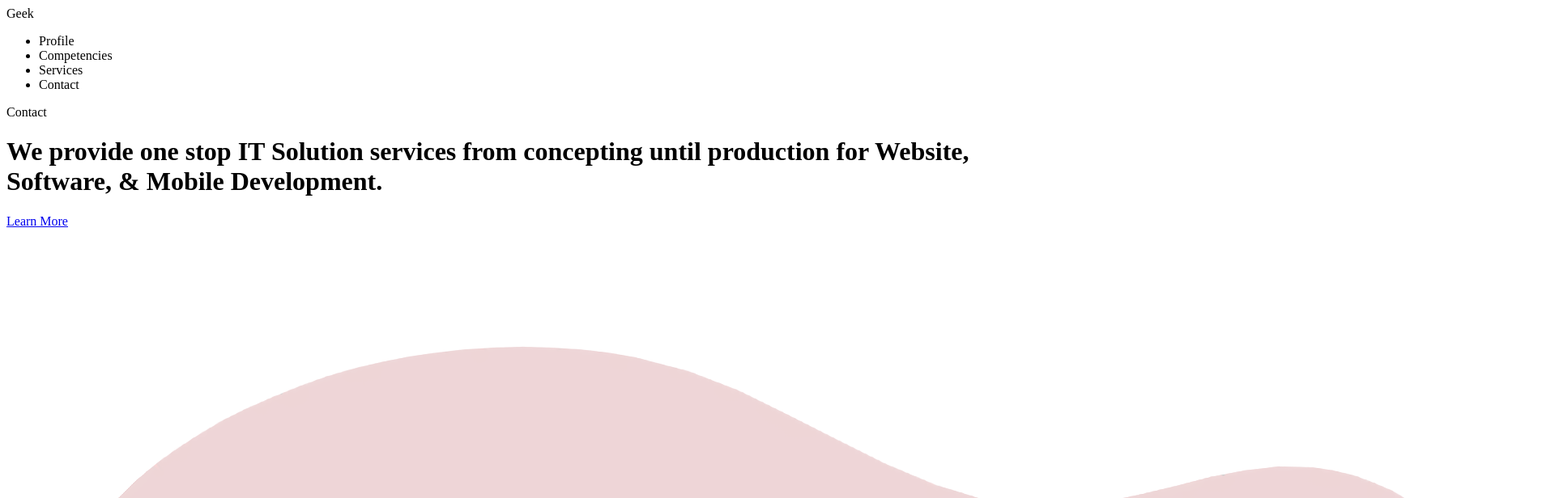
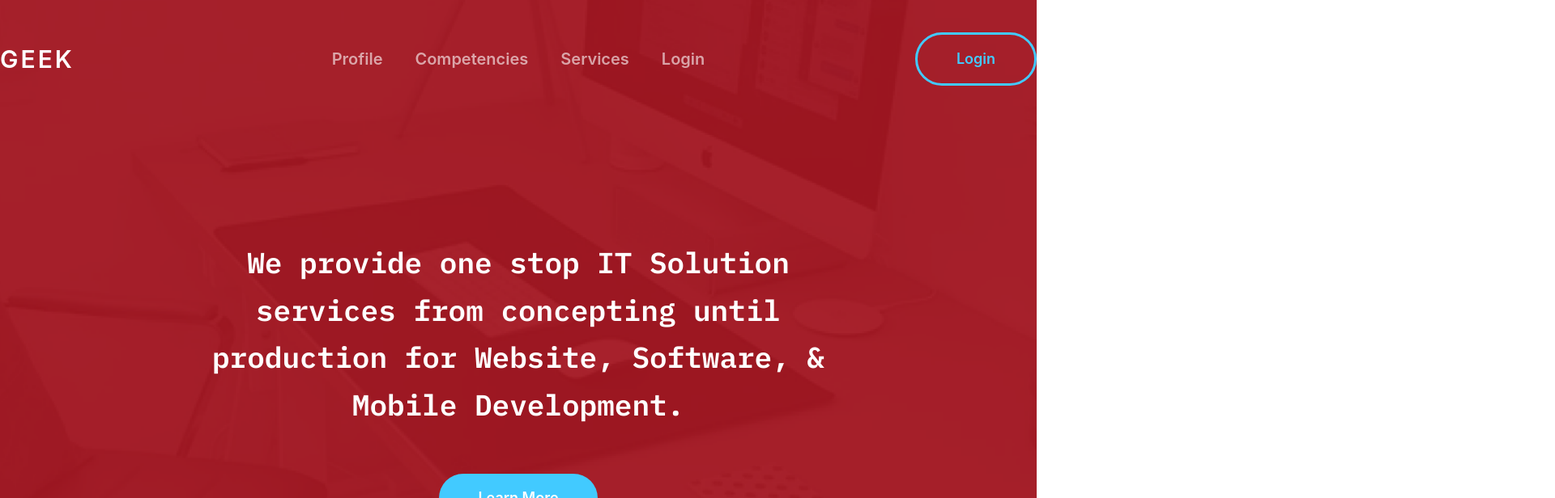
Before and after one commit to handy-reza/geek-solution, a Next.js app: page / in a window 1280 px wide. Shown: the top 616 px of the page at 81% size, 1920 px wide, since content can reach past the window. Built offline with nearby package versions, Linux system fonts and the light colour scheme.

Commit message:
scroll done

```diff
--- a/components/ContactSection.js
+++ b/components/ContactSection.js
@@ -4,7 +4,7 @@ import Field from "./Field";
 
 export default function Contact() {
   return (
-    <section className="container mx-auto pt-10 pb-12">
+    <section className="container mx-auto pt-10 pb-12 h-auto" id="contact">
       <div className="bg-gray-100 p-14 flex rounded-lg">
         <div className="w-6/12">
           <p className="font-semibold text-5xl text-blue-800">Geek Contact</p>
--- a/components/Nav.js
+++ b/components/Nav.js
@@ -2,10 +2,10 @@ import NavItem from "./NavItems";
 export default function Nav() {
   return (
     <ul className="flex justify-center space-x-10">
-      <NavItem>Profile</NavItem>
-      <NavItem>Competencies</NavItem>
-      <NavItem>Services</NavItem>
-      <NavItem>Contact</NavItem>
+      <NavItem href="#profile">Profile</NavItem>
+      <NavItem href="#competencies">Competencies</NavItem>
+      <NavItem href="#services">Services</NavItem>
+      <NavItem href="#contact">Login</NavItem>
     </ul>
   );
 }
--- a/components/NavItems.js
+++ b/components/NavItems.js
@@ -1,7 +1,7 @@
-export default function NavItem({ children }) {
+export default function NavItem({ href, children }) {
   return (
     <li>
-      <a className="text-white text-opacity-60 hover:text-opacity-100 transition font-semibold text-xl">
+      <a href={href} className="text-white text-opacity-60 hover:text-opacity-100 transition font-semibold text-xl">
         {children}
       </a>
     </li>
--- a/components/Navbar.js
+++ b/components/Navbar.js
@@ -9,8 +9,8 @@ export default function Navbar() {
         <Nav />
       </div>
       <div className="w-3/12 text-right">
-        <Button pill variant="outline-blue">
-          Contact
+        <Button href="#contact" pill variant="outline-blue">
+          Login
         </Button>
       </div>
     </header>
--- a/components/ProfileSection.js
+++ b/components/ProfileSection.js
@@ -1,7 +1,7 @@
 import Title from "./SectionTitle";
 export default function Profile() {
   return (
-    <section>
+    <section id="profile">
       <div className="container mx-auto">
         <div className="flex items-center my-30">
           <div className="w-6/12">
--- a/components/SectionCompetencies.js
+++ b/components/SectionCompetencies.js
@@ -3,8 +3,8 @@ import CompetenciesCard from "./CompetenciesCard";
 import Title from "./SectionTitle";
 export default function Competencies() {
   return (
-    <section className="bg-gray-100 h-[900px] pt-10 mt-20">
-      <div className="container mx-auto text-center ">
+    <section className="bg-gray-100 h-auto pt-10 mt-20 pb-32" id="competencies">
+      <div className="container text-center mx-auto">
         <Title>Our Competencies.</Title>
         <div className="container flex  flex-wrap mx-auto">
           <CompetenciesCard
--- a/components/SectionServices.js
+++ b/components/SectionServices.js
@@ -2,8 +2,8 @@ import Title from "./SectionTitle";
 import ServiceItems from "./ServiceItems";
 export default function Services() {
   return (
-    <div className="bg-redpatrick">
-      <div className="container mx-auto text-center pt-10 h-[2100px] ">
+    <section className="bg-redpatrick">
+      <div className="container mx-auto text-center pt-10 h-auto pb-20 " id="services">
         <Title>Our Services</Title>
         <div className="flex flex-wrap">
           <ServiceItems
@@ -31,6 +31,6 @@ export default function Services() {
           />
         </div>
       </div>
-    </div>
+    </section>
   );
 }
--- a/pages/_app.js
+++ b/pages/_app.js
@@ -1,5 +1,4 @@
-// import '../styles/globals.css'
-import "tailwindcss/tailwind.css";
+import '../styles/globals.css'
 import Head from "next/head";
 
 function MyApp({ Component, pageProps }) {
--- a/styles/globals.css
+++ b/styles/globals.css
@@ -1,4 +1,11 @@
-html,
+@import "tailwindcss/base";
+@import "tailwindcss/components";
+@import "tailwindcss/utilities";
+
+html{
+  scroll-behavior: smooth;
+}
+
 body {
   padding: 0;
   margin: 0;
```
Also changed, not shown: components/CompetenciesCard.js (line endings or trailing spaces).
